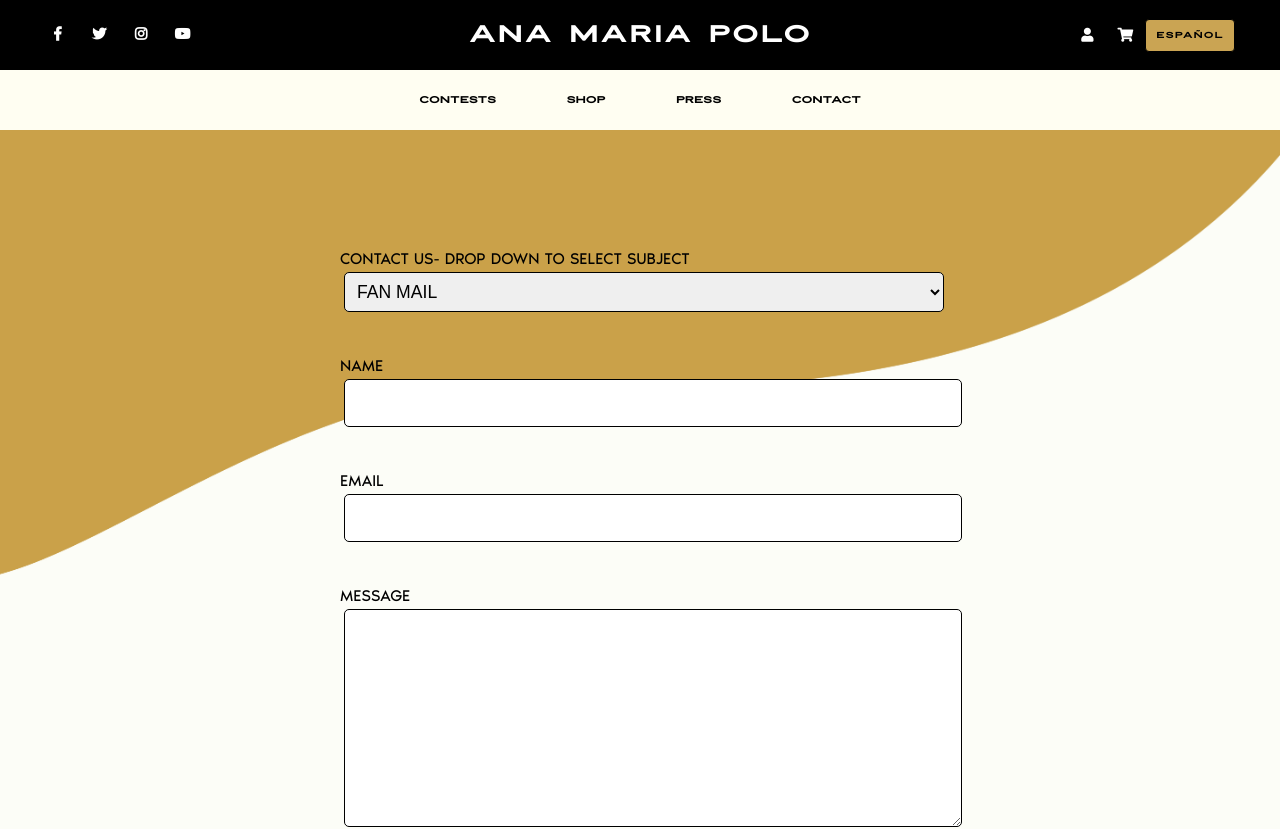
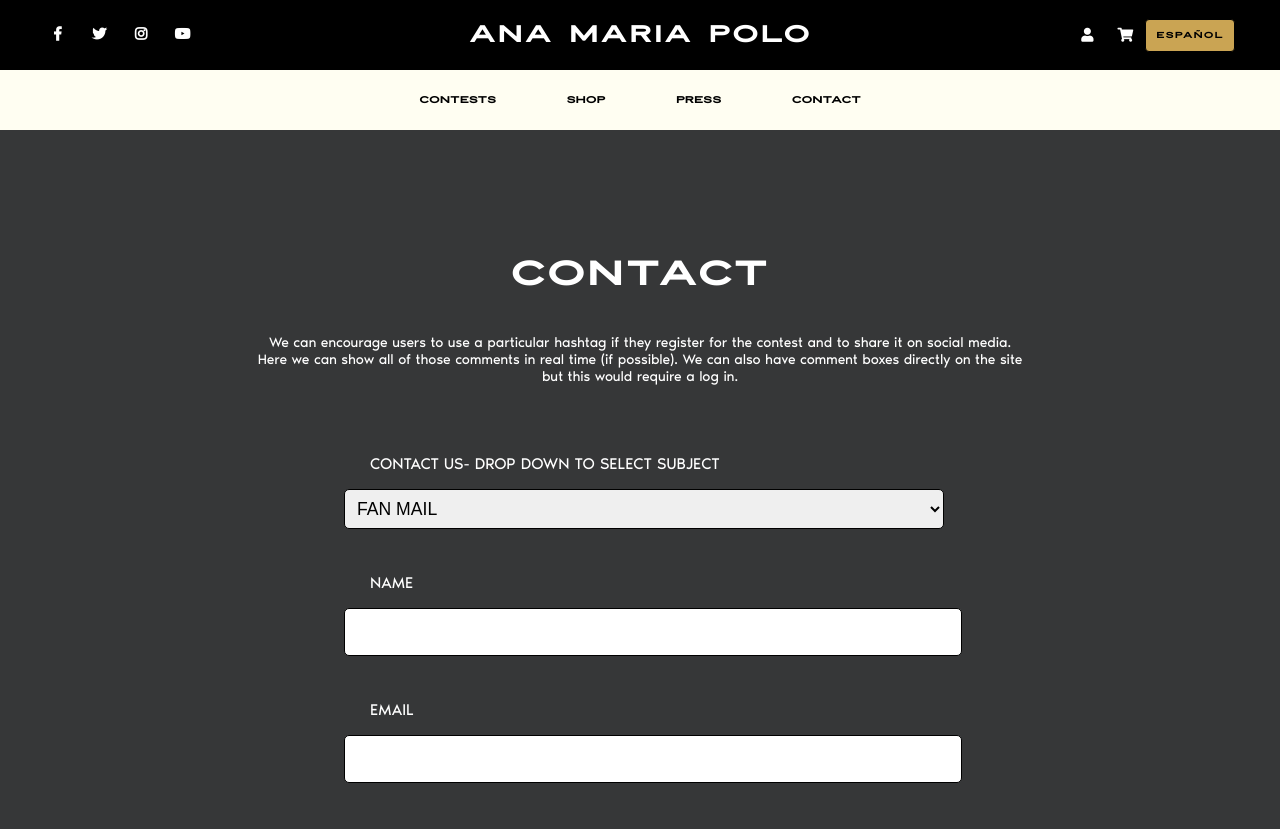
Before and after one commit to nickborbe/caso-client-landing-temp, a React (Create React App) app: page /contact in a window 1280 px wide. Shown: the top 829 px of the page. Built offline with nearby package versions, Linux system fonts and the light colour scheme.

Commit message:
CONTEST PAGE

```diff
--- a/src/components/contact-us-page.js
+++ b/src/components/contact-us-page.js
@@ -26,7 +26,7 @@ class ContactUsPage extends Component {
         const message = document.getElementById('message').value;
         axios({
             method: "POST",
-            url: process.env.BASE_URL+"/api/contact-us",
+            url: process.env.BASE_URL + "/api/contact-us",
             data: {
                 name: name,
                 email: email,
@@ -52,22 +52,22 @@ class ContactUsPage extends Component {
 
     render() {
         return (
-            <div>
+            <div className="contact-page-bg">
 
-
-                {/* <div className="p-wrapper">
+                <h1>CONTACT</h1>
+                <div className="p-wrapper">
                     <p>
-                        Lorem ipsum dolor amet cred yr pour-over banjo sriracha, artisan
-                        church-key cronut bicycle rights. Fanny pack quinoa sustainable,
-                        affogato unicorn cred tacos 8-bit keytar paleo hexagon. Normcore
-                        wayfarers everyday kogi.
-          </p>
-                </div> */}
+                    We can encourage users to use a particular hashtag if they register for the contest and to share it on social media.
+                     Here we can show all of those comments in real time
+                     (if possible). We can also have comment boxes directly
+                     on the site but this would require a log in.
+                    </p>
+                </div>
 
                 <div className="orange-form">
                     <form onSubmit={this.handleSubmit} id="contact-form">
                         <div className="fieldSet">
-                            <label>CONTACT US- DROP DOWN TO SELECT SUBJECT</label>
+                            <label className="contact-field-label">CONTACT US- DROP DOWN TO SELECT SUBJECT</label>
                             <select id="contactWhoEmail">
                                 <option value="fanMail">FAN MAIL</option>
                                 <option value="LaDoctoraResponde">LA DOCTORA RESPONDE</option>
@@ -78,111 +78,23 @@ class ContactUsPage extends Component {
                         </div>
 
                         <div className="fieldSet">
-                            <label>NAME</label>
+                            <label className="contact-field-label">NAME</label>
                             <input id="name" placeholder="John Doe" />
                         </div>
 
                         <div className="fieldSet">
-                            <label>EMAIL</label>
+                            <label className="contact-field-label">EMAIL</label>
                             <input type="email" id="email" placeholder="JohnDoe@email.com" />
                         </div>
 
                         <div className="fieldSet">
-                            <label>MESSAGE</label>
+                            <label className="contact-field-label">MESSAGE</label>
                             <textarea rows="5" id="message" />
                         </div>
 
-                        <button type="submit">SEND</button>
+                        <button className="button-contact" type="submit">SEND</button>
                     </form>
                 </div>
-
-                {/* <section className="faq-section">
-                    <h2> FREQUENTLY ASKED QUESTIONS</h2>
-
-                    <div
-                        className="faq-drop"
-                        onClick={() => {
-                            this.showAnswer(0);
-                        }}
-                    >
-                        <span>
-                            THIS IS A QUESTION THAT IS OFTEN ASKED ON THIS WEBSITE. PLEASE
-                            TAKE A MOMENT TO READ
-            </span>
-                        <i className="fas fa-chevron-down" />
-                    </div>
-                    {this.state.answerShowing === 0 && (
-                        <div className="answer" id="an1">
-                            This is the answer to the question tiam hendrerit nulla sit amet
-                            diam faucibus, facilisis ultricies magna vulputate. Vestibulum sit
-                            amet pharetra nulla, a interdum ligula. Maecenas finibus purus
-                            libero, at consequat neque consequat a. Vestibulum quis euismod
-                            eros. Vestibulum ut quam iaculis, maximus purus quis, ornare nunc.
-                            Sed vitae quam augue. In fringilla ornare nibh, in venenatis lacus
-                            euismod ac. Maecenas nec odio ac metus vulputate placerat. Nulla
-                            facilisi. Suspendisse sit amet euismod nunc. Nam tincidunt
-                            pulvinar erat, vitae fermentum augue euismod ultricies. Proin a
-                            purus at lorem vulputate porttitor id eu felis. Etiam maximus orci
-                            urna, eu mollis lacus suscipit nec. Donec at purus metus.
-            </div>
-                    )}
-
-                    <div
-                        className="faq-drop"
-                        onClick={() => {
-                            this.showAnswer(1);
-                        }}
-                    >
-                        <span>
-                            THIS IS A QUESTION THAT IS OFTEN ASKED ON THIS WEBSITE. PLEASE
-                            TAKE A MOMENT TO READ
-            </span>
-                        <i className="fas fa-chevron-down" />
-                    </div>
-                    {this.state.answerShowing === 1 && (
-                        <div className="answer" id="an2">
-                            This is the answer to the question tiam hendrerit nulla sit amet
-                            diam faucibus, facilisis ultricies magna vulputate. Vestibulum sit
-                            amet pharetra nulla, a interdum ligula. Maecenas finibus purus
-                            libero, at consequat neque consequat a. Vestibulum quis euismod
-                            eros. Vestibulum ut quam iaculis, maximus purus quis, ornare nunc.
-                            Sed vitae quam augue. In fringilla ornare nibh, in venenatis lacus
-                            euismod ac. Maecenas nec odio ac metus vulputate placerat. Nulla
-                            facilisi. Suspendisse sit amet euismod nunc. Nam tincidunt
-                            pulvinar erat, vitae fermentum augue euismod ultricies. Proin a
-                            purus at lorem vulputate porttitor id eu felis. Etiam maximus orci
-                            urna, eu mollis lacus suscipit nec. Donec at purus metus.
-            </div>
-                    )}
-
-                    <div
-                        className="faq-drop"
-                        onClick={() => {
-                            this.showAnswer(2);
-                        }}
-                    >
-                        <span>
-                            THIS IS A QUESTION THAT IS OFTEN ASKED ON THIS WEBSITE. PLEASE
-                            TAKE A MOMENT TO READ
-            </span>
-                        <i className="fas fa-chevron-down" />
-                    </div>
-                    {this.state.answerShowing === 2 && (
-                        <div className="answer" id="an3">
-                            This is the answer to the question tiam hendrerit nulla sit amet
-                            diam faucibus, facilisis ultricies magna vulputate. Vestibulum sit
-                            amet pharetra nulla, a interdum ligula. Maecenas finibus purus
-                            libero, at consequat neque consequat a. Vestibulum quis euismod
-                            eros. Vestibulum ut quam iaculis, maximus purus quis, ornare nunc.
-                            Sed vitae quam augue. In fringilla ornare nibh, in venenatis lacus
-                            euismod ac. Maecenas nec odio ac metus vulputate placerat. Nulla
-                            facilisi. Suspendisse sit amet euismod nunc. Nam tincidunt
-                            pulvinar erat, vitae fermentum augue euismod ultricies. Proin a
-                            purus at lorem vulputate porttitor id eu felis. Etiam maximus orci
-                            urna, eu mollis lacus suscipit nec. Donec at purus metus.
-            </div>
-                    )}
-                </section> */}
             </div>
         );
     }
--- a/src/styles/contact.css
+++ b/src/styles/contact.css
@@ -1,17 +1,31 @@
 p{
     width: 60%;
-    margin-top: 50px;
+    /* margin-top: 50px; */
 }
 
 .p-wrapper{
     display: flex;
     justify-content: center;
 }
+.button-contact {
+    background-color: #40b3b7;
+}
+
+.contact-field-label{
+    padding-left: 5%;
+    padding-bottom: 2%;
+}
+
+.contact-page-bg {
+    padding-top: 100px;
+    background-color: #363738;
+    color: white;
+}
 
 .orange-form{
     display: flex;
     justify-content: center;
-    background: url('/images/contact-us.png');
+    /* background: url('/images/contact-us.png'); */
     background-size: 100%;
     background-repeat: no-repeat;
     /* height: 1200px; */
@@ -24,7 +38,7 @@ p{
     flex-direction: column;
     align-items: center;
     width: 65%;
-    margin: 5%;
+    /* margin:; */
     padding: 35px 25px;
 }
 
```
